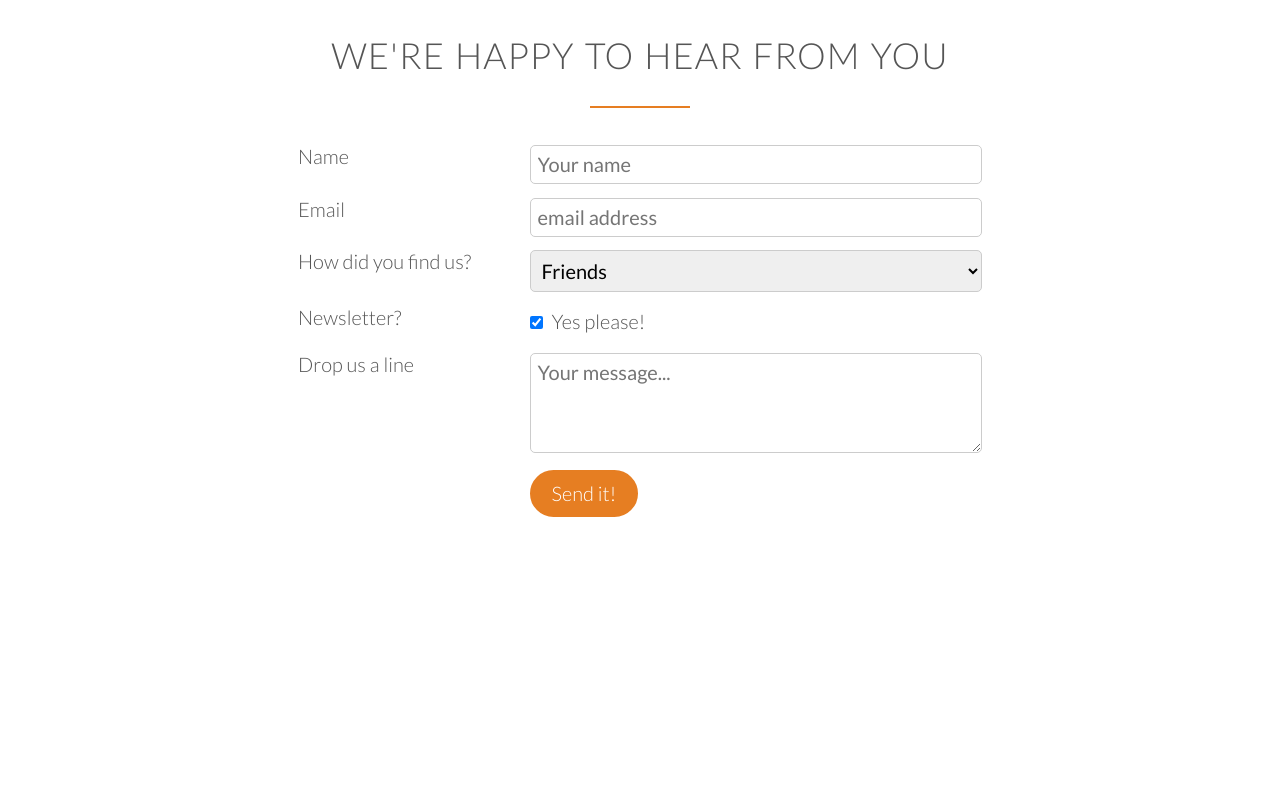
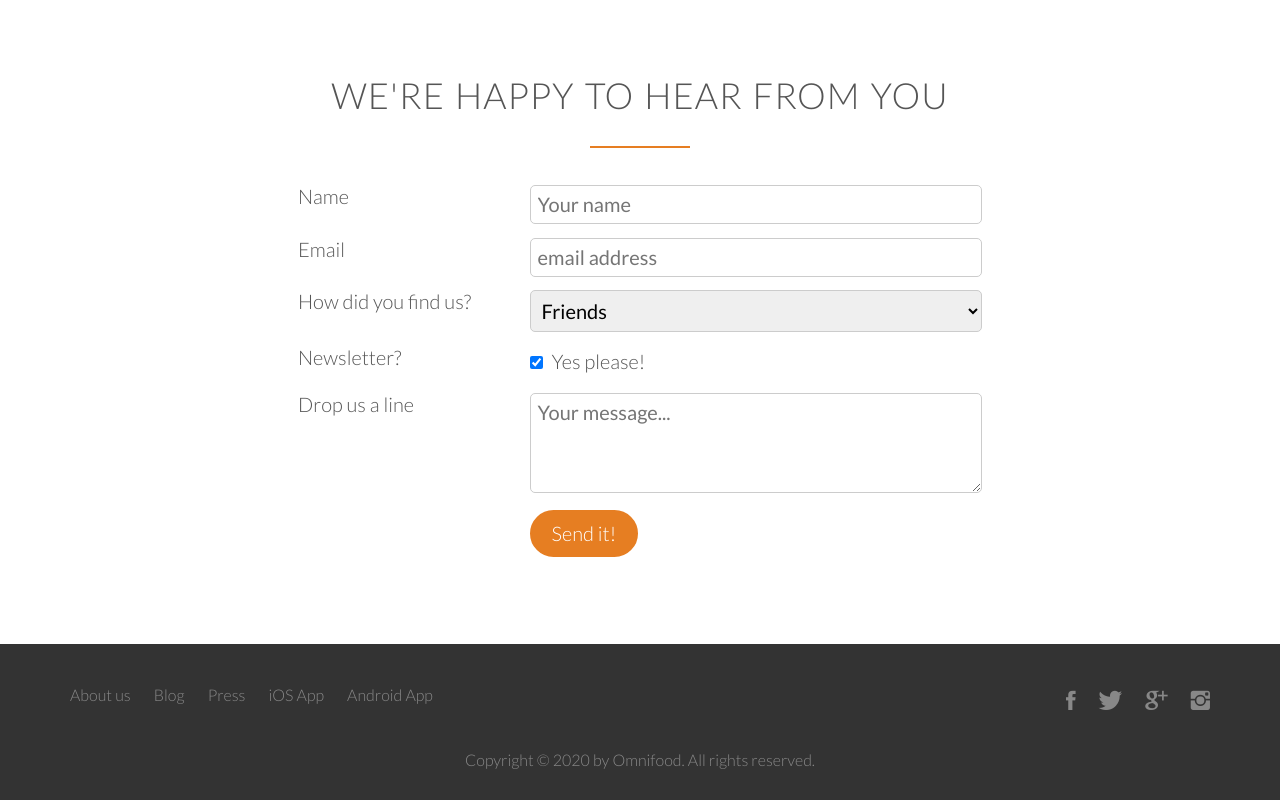
Before and after one commit to sunny2831/Omnifood, a plain HTML site: page index.html in a window 1280 px wide. Shown: the part 4662-5462 px from the top of the page. Before the commit the page ends 5266 px from the top, so only its background shows below. Drawn offline with nearby package versions, Linux system fonts and the light colour scheme; files whose address does not match are found by name.

Commit message:
completed all sections css styling and html content

```diff
--- a/index.html
+++ b/index.html
@@ -495,13 +495,49 @@
         </form>
       </div>
     </section>
+    <footer>
+      <div class="row">
+        <div class="col span-1-of-2">
+          <ul class="footer-nav">
+            <li><a href="#">About us</a></li>
+            <li><a href="#">Blog</a></li>
+            <li><a href="#">Press</a></li>
+            <li><a href="#">iOS App</a></li>
+            <li><a href="#">Android App</a></li>
+          </ul>
+        </div>
+        <div class="col span-1-of-2">
+          <ul class="social-links">
+            <li>
+              <a href="#"><i class="ion-social-facebook"></i></a>
+            </li>
+            <li>
+              <a href="#"><i class="ion-social-twitter"></i></a>
+            </li>
+            <li>
+              <a href="#"><i class="ion-social-googleplus"></i></a>
+            </li>
+            <li>
+              <a href="#"><i class="ion-social-instagram"></i></a>
+            </li>
+          </ul>
+        </div>
+      </div>
+      <div class="row">
+        <p>Copyright &copy; 2020 by Omnifood. All rights reserved.</p>
+      </div>
+    </footer>
     <script src="https://unpkg.com/ionicons@5.2.3/dist/ionicons.js"></script>
   </body>
 </html>
 
 <!--
+Navigation:
+1.
+2.
+3.
+4.
+5.
 
-
-
-
+Also include links to , twitter, google+ and Instagram accounts.
 -->
--- a/resources/css/style.css
+++ b/resources/css/style.css
@@ -134,7 +134,7 @@ a:visited {
   color: #e67e22;
   text-decoration: none;
   border-bottom: 1px solid #e67e22;
-  transition: color 0.3s, border-bottom 0.3s;
+  transition: color 0.4s, border-bottom 0.4s;
 }
 
 a:hover,
@@ -154,7 +154,7 @@ input[type="submit"] {
   text-decoration: none;
   border-radius: 200px;
   /* height: 100px; */
-  transition: background-color 0.2s, border 0.2s, color 0.2s;
+  transition: background-color 0.4s, border 0.4s, color 0.4s;
 }
 
 .btn-full:link,
@@ -238,7 +238,7 @@ header {
   text-transform: uppercase;
   font-size: 100%;
   border-bottom: 2px solid transparent;
-  transition: border-bottom 0.5s;
+  transition: border-bottom 0.4s;
 }
 
 .main-nav li a:hover,
@@ -285,7 +285,7 @@ header {
   width: 100%;
   height: auto;
   transform: scale(1.17);
-  transition: transform 0.5s, opacity 0.6s;
+  transition: transform 0.6s, opacity 0.6s;
 }
 
 .meal-photo img:hover {
@@ -461,8 +461,8 @@ cite img {
 }
 
 .plan-box ul li {
-  padding: 5px, 0;
   margin-left: 5px;
+  margin-top: 10px;
 }
 
 /* ---------------------------------------------------- */
@@ -495,3 +495,83 @@ input[type="checkbox"] {
 *:focus {
   outline: none;
 }
+
+/* ---------------------------------------------------- */
+/*  FOOTER */
+/* ---------------------------------------------------- */
+
+footer {
+  background-color: #333;
+  padding: 30px;
+  font-size: 80%;
+}
+
+.footer-nav {
+  list-style: none;
+  float: left;
+}
+
+.social-links {
+  list-style: none;
+  float: right;
+}
+
+.footer-nav li,
+.social-links li {
+  display: inline-block;
+  margin-right: 20px;
+}
+
+.footer-nav li:last-child,
+.social-links li:last-child {
+  margin: 0;
+}
+
+.footer-nav li a:link,
+.footer-nav li a:visited,
+.social-links li a:link,
+.social-links li a:visited {
+  text-decoration: none;
+  border-bottom: 0;
+  color: #888;
+  transition: color 0.4s;
+}
+
+.footer-nav li a:hover,
+.footer-nav li a:active {
+  color: #ddd;
+}
+
+.social-links li a:link,
+.social-links li a:visited {
+  font-size: 160%;
+}
+
+.ion-social-facebook,
+.ion-social-googleplus,
+.ion-social-twitter,
+.ion-social-instagram {
+  transition: color 0.4s;
+}
+
+.ion-social-facebook:hover {
+  color: #515bd4;
+}
+
+.ion-social-twitter:hover {
+  color: #00acee;
+}
+
+.ion-social-googleplus:hover {
+  color: #db4a39;
+}
+
+.ion-social-instagram:hover {
+  color: #dd2a7b;
+}
+
+footer p {
+  color: #888;
+  text-align: center;
+  margin-top: 25px;
+}
```
